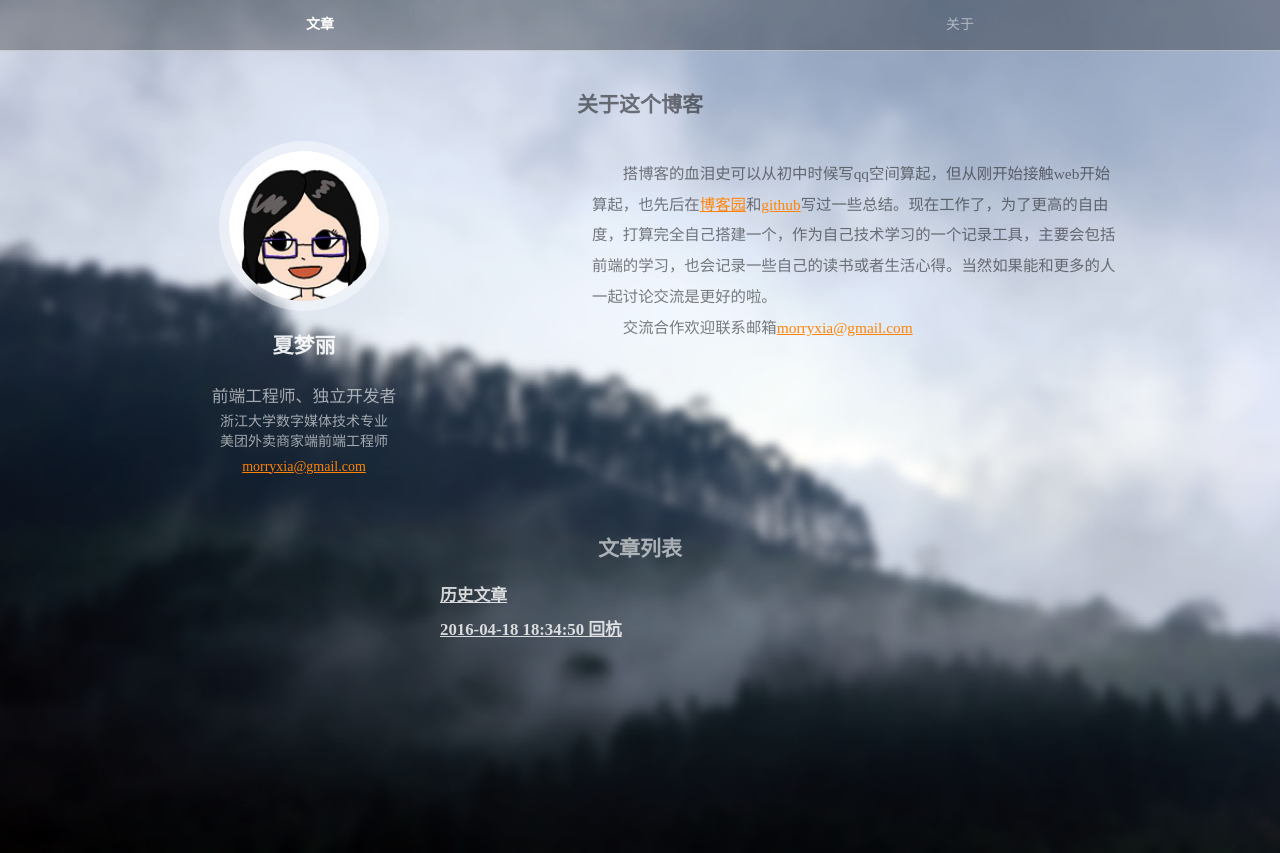
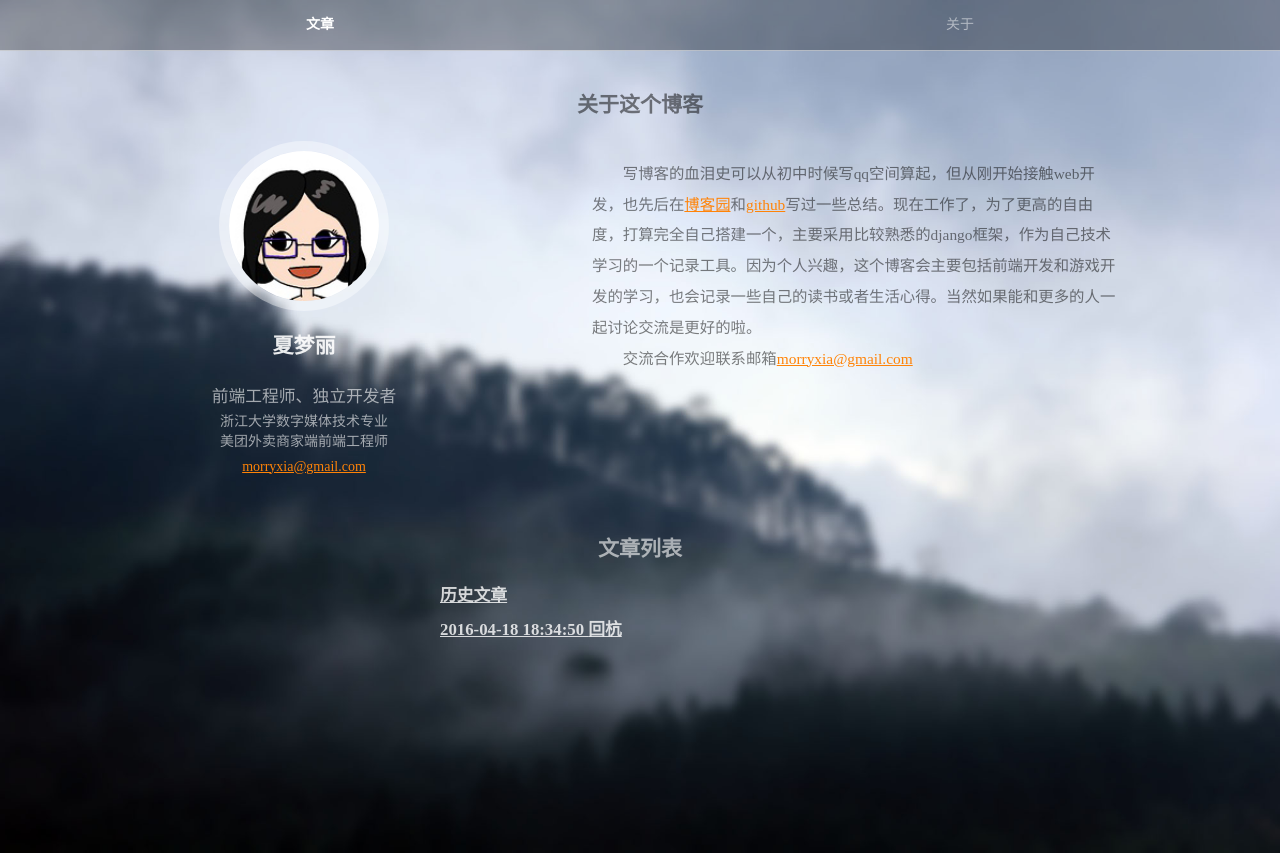
Before and after one commit to sparkmorry/sparkmorry, a Django app: page /blog/ in a window 1280 px wide. Run offline with Django 3.2, Linux system fonts and the light colour scheme; data comes from the database, SQL or seed files in the repository.

Commit message:
change blog intro

```diff
--- a/templates/blog.html
+++ b/templates/blog.html
@@ -24,7 +24,7 @@
 			<a href="mailto:morryxia@gmail.com" class="email">morryxia@gmail.com</a>
 		</div>
 		<div class="detail fr">
-			<p>搭博客的血泪史可以从初中时候写qq空间算起，但从刚开始接触web开始算起，也先后在<a class="tc-orange" href="http://www.cnblogs.com/sparkmorry/">博客园</a>和<a class="tc-orange" href="http://sparkmorry.github.io/">github</a>写过一些总结。现在工作了，为了更高的自由度，打算完全自己搭建一个，作为自己技术学习的一个记录工具，主要会包括前端的学习，也会记录一些自己的读书或者生活心得。当然如果能和更多的人一起讨论交流是更好的啦。</p>
+			<p>写博客的血泪史可以从初中时候写qq空间算起，但从刚开始接触web开发，也先后在<a class="tc-orange" href="http://www.cnblogs.com/sparkmorry/">博客园</a>和<a class="tc-orange" href="http://sparkmorry.github.io/">github</a>写过一些总结。现在工作了，为了更高的自由度，打算完全自己搭建一个，主要采用比较熟悉的django框架，作为自己技术学习的一个记录工具。因为个人兴趣，这个博客会主要包括前端开发和游戏开发的学习，也会记录一些自己的读书或者生活心得。当然如果能和更多的人一起讨论交流是更好的啦。</p>
 			<p>交流合作欢迎联系邮箱<a href="mailto:morryxia@gmail.com" class="email">morryxia@gmail.com</a></p>
 		</div>
 	</div>
```
